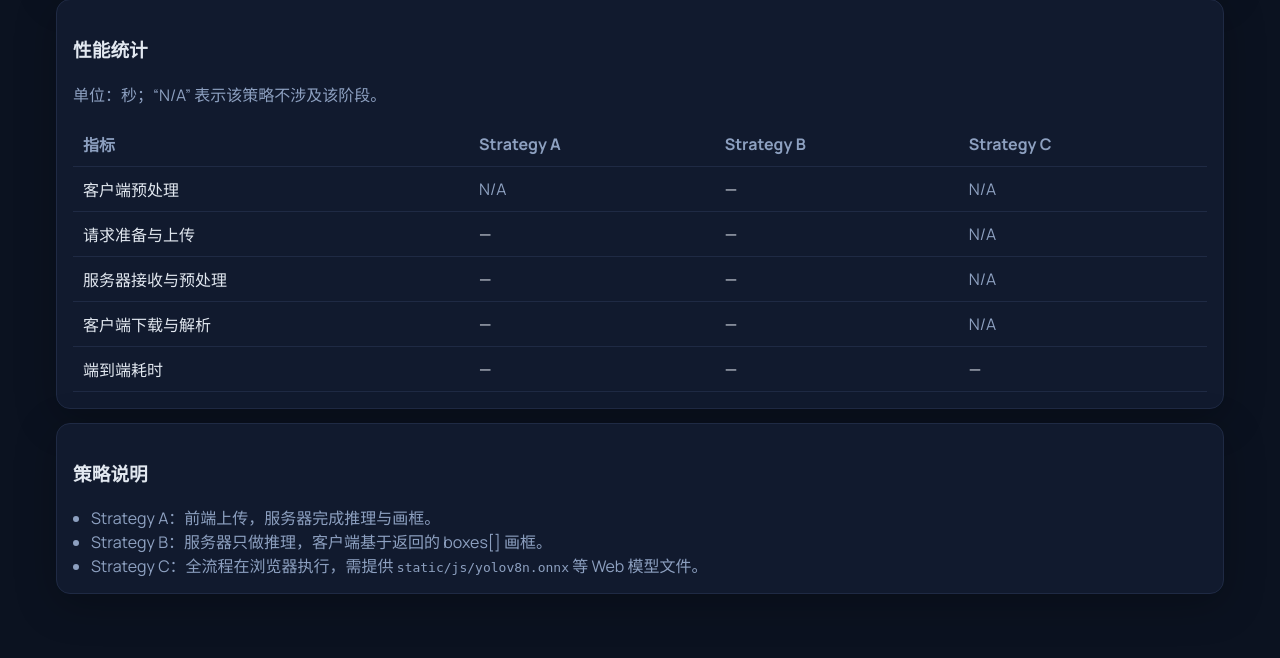
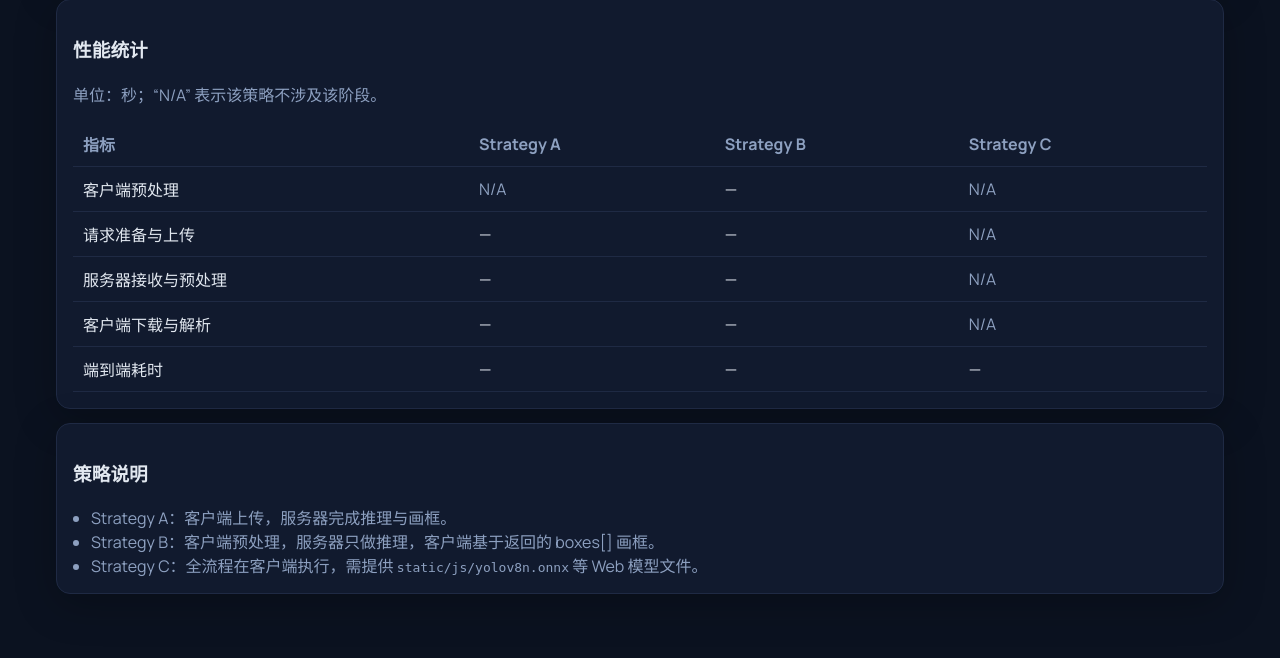
Before and after one commit to Ethan0318/YOLO-Project-for-SCUT-Software-Architecture-Class, a Flask app: page / in a window 1280 px wide. Shown: the part 872-1530 px from the top of the page. Run offline with Flask 3, Linux system fonts and the light colour scheme; some libraries are stand-ins or nearby versions.

Commit message:
ver-2.0
更新说明文件

```diff
--- a/templates/index.html
+++ b/templates/index.html
@@ -167,9 +167,9 @@
     <section class="card note">
       <h3>策略说明</h3>
       <ul>
-        <li>Strategy A：前端上传，服务器完成推理与画框。</li>
-        <li>Strategy B：服务器只做推理，客户端基于返回的 boxes[] 画框。</li>
-        <li>Strategy C：全流程在浏览器执行，需提供 <code>static/js/yolov8n.onnx</code> 等 Web 模型文件。</li>
+        <li>Strategy A：客户端上传，服务器完成推理与画框。</li>
+        <li>Strategy B：客户端预处理，服务器只做推理，客户端基于返回的 boxes[] 画框。</li>
+        <li>Strategy C：全流程在客户端执行，需提供 <code>static/js/yolov8n.onnx</code> 等 Web 模型文件。</li>
       </ul>
     </section>
   </div>
```
Also changed, not shown: README.md.
